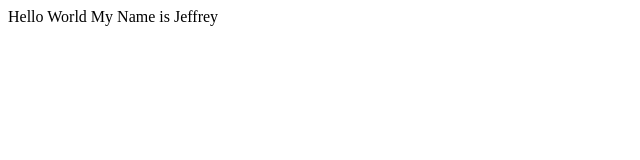
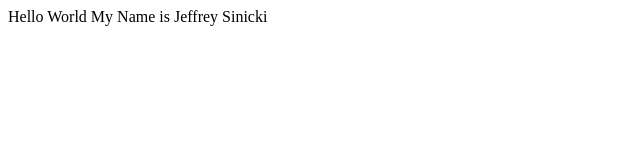
Before and after one commit to jesin2001/Test_Project01, a plain HTML site: page index.html in a window 1280 px wide. Shown: the full height of the page, 0-640 px from the left. Drawn offline with Linux system fonts and the light colour scheme.

Commit message:
init clone

```diff
--- a/index.html
+++ b/index.html
@@ -7,6 +7,6 @@
         <link rel="stylesheet" href="main.css" />
     </head>
     <body>
-        <div class="div">Hello World My Name is Jeffrey</div>
+        <div class="div">Hello World My Name is Jeffrey Sinicki</div>
     </body>
 </html>
```
